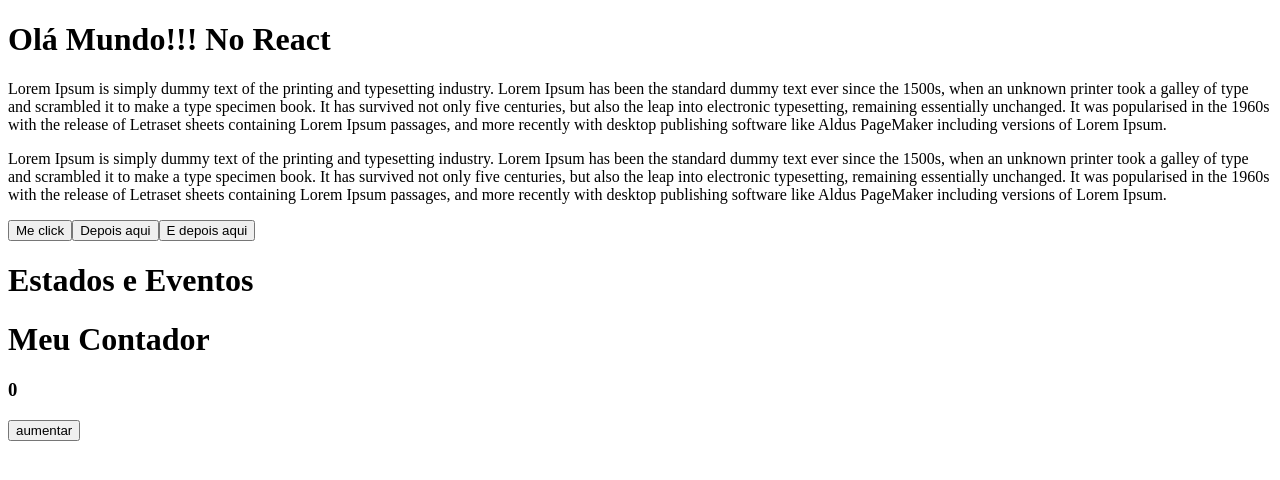
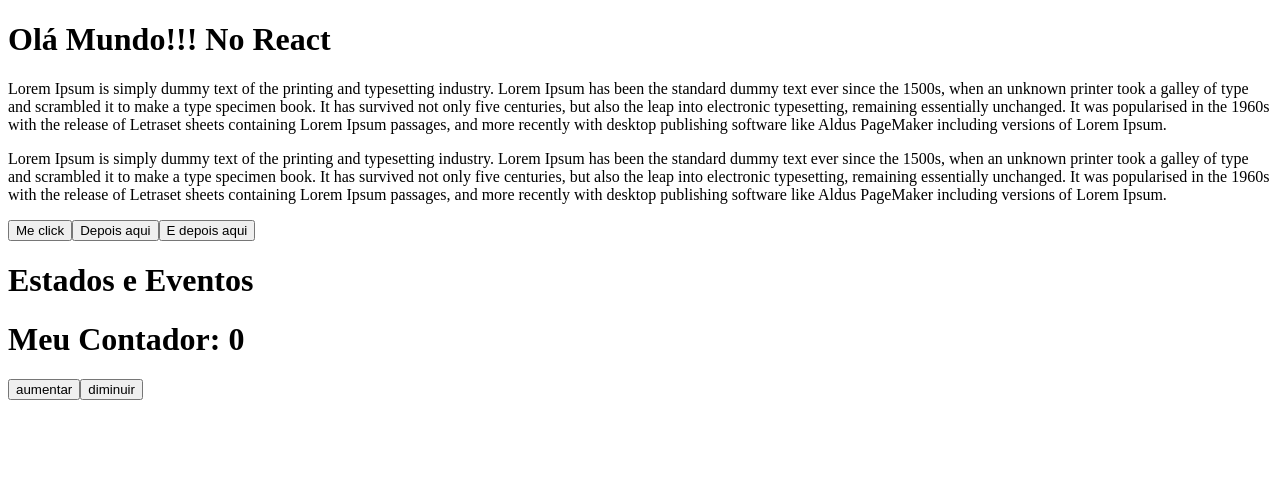
Before and after one commit to stumpf-alexandre/adaLetsCode, a React (Vite) app in the folder cursoAdaReact/projetoReact/: page / in a window 1280 px wide. Shown: the top 480 px of the page. Built offline with nearby package versions, Linux system fonts and the light colour scheme.

Commit message:
renderização condicional

```diff
--- a/cursoAdaReact/projetoReact/src/components/Contador.jsx
+++ b/cursoAdaReact/projetoReact/src/components/Contador.jsx
@@ -6,11 +6,26 @@
     function aumentar() {
         setContador(contador + 1)
     }
+
+    function diminuir() {
+        setContador(contador - 1)
+    }
+
+    if (contador > 5) {
+        return (
+            <div>
+                <h1>Valor muito alto</h1>
+                <button onClick={aumentar}>aumentar</button>
+                <button onClick={diminuir}>diminuir</button>
+            </div>
+        )
+    }
     return (
         <div>
-            <h1>Meu Contador</h1>
-            <h3>{contador}</h3>
+            <h1>Meu Contador: {contador}</h1>
+            {/*{contador > 9 ? <h1>Valor muito grande</h1> : null}*/}
             <button onClick={aumentar}>aumentar</button>
+            <button onClick={diminuir}>diminuir</button>
         </div>
     )
 }
```
